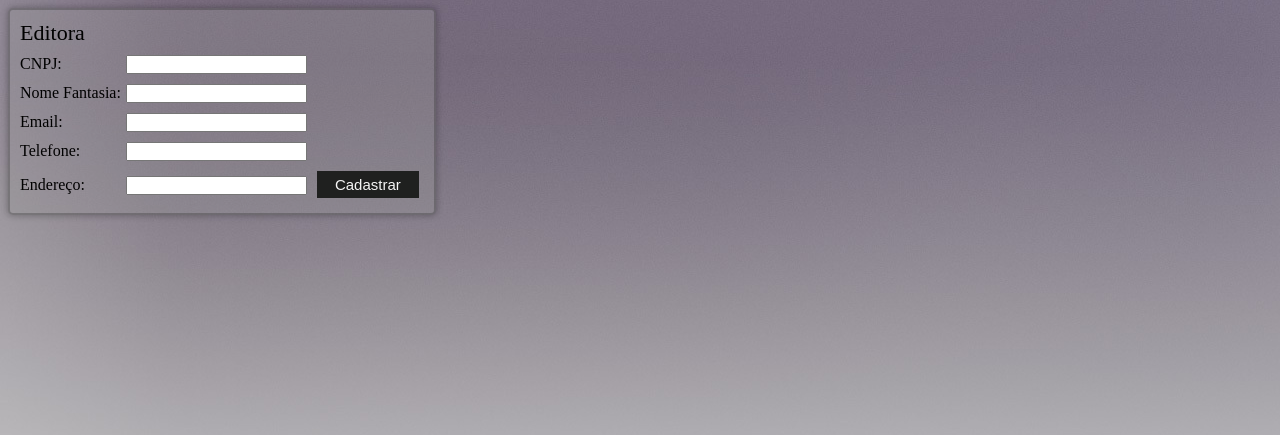
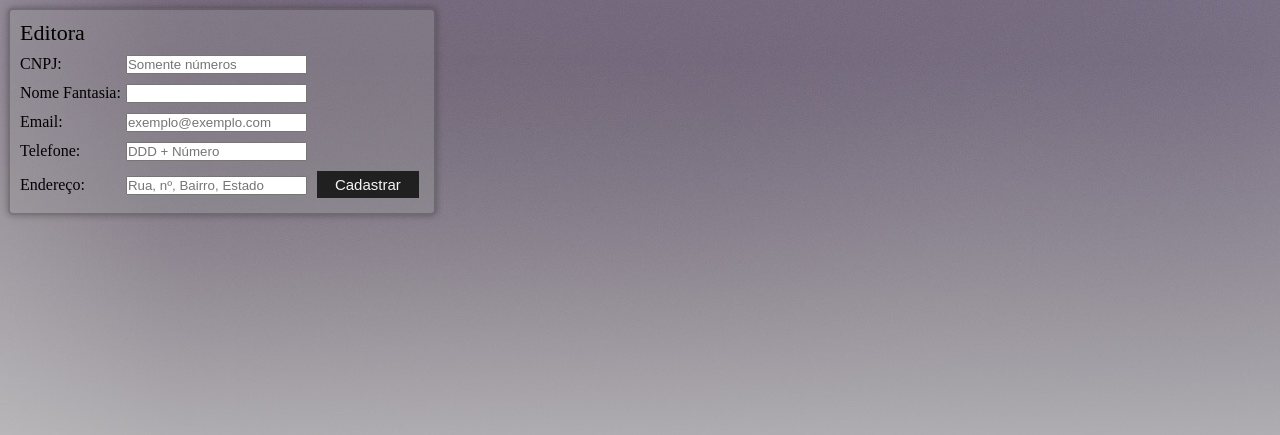
Before and after one commit to RobertoHigor/PHP-CRUD, a PHP site: page /EditoraCadastro.php in a window 1280 px wide. Shown: the part 67-502 px from the top of the page. Run offline with PHP 8.4, Linux system fonts and the light colour scheme; the visitor is signed in with stand-in values (Sample User, id 1).

Commit message:
Começo da limitação.

```diff
--- a/EditoraCadastro.php
+++ b/EditoraCadastro.php
@@ -48,7 +48,7 @@
             <fieldset>
             <legend> Editora </legend>
             <p class="linha">
-                <label for="CNPJ">CNPJ: </label><input type="text" id="CNPJ" name="CNPJ"
+                <label for="CNPJ">CNPJ: </label><input placeholder="Somente números" type="number" max="99999999999999" id="CNPJ" name="CNPJ"
                 <?php
                 if ($_POST && $_SESSION['editora']['opc'] == "alt"){
                     echo "readonly=\"readonly\"";
@@ -58,16 +58,16 @@
                     ></input>
             </p>
             <p class="linha">
-                <label for="nomeFantasia">Nome Fantasia: </label><input type="text" id ="nomeFantasia" name="nomeFantasia" value="<?php  if ($_POST && $_SESSION['editora']['opc'] == "alt"){echo $e->getNomeFantasia();} ?>"></input>
+                <label for="nomeFantasia">Nome Fantasia: </label><input type="text" id ="nomeFantasia" maxlength="50" name="nomeFantasia" value="<?php  if ($_POST && $_SESSION['editora']['opc'] == "alt"){echo $e->getNomeFantasia();} ?>"></input>
             </p>
             <p class="linha">
-                <label for="email">Email: </label><input type="text" id ="email" name="email" value="<?php  if ($_POST && $_SESSION['editora']['opc'] == "alt"){echo $e->getEmail();} ?>"></input>
+                <label for="email">Email: </label><input type="text" id ="email" name="email" maxlength="70"placeholder="exemplo@exemplo.com" value="<?php  if ($_POST && $_SESSION['editora']['opc'] == "alt"){echo $e->getEmail();} ?>"></input>
             </p>
             <p class="linha">
-                <label for="telefone">Telefone: </label><input type="text" id ="telefone" name="telefone" value="<?php  if ($_POST && $_SESSION['editora']['opc'] == "alt"){echo $e->getTelefone();} ?>"></input>
+                <label for="telefone">Telefone: </label><input type="number" max="99999999999" id ="telefone" name="telefone" placeholder="DDD + Número" value="<?php  if ($_POST && $_SESSION['editora']['opc'] == "alt"){echo $e->getTelefone();} ?>"></input>
                             </p>
             <p class="linha">
-                <label for="endereco">Endereço: </label><input type="text" id ="endereco" name="endereco" value="<?php  if ($_POST && $_SESSION['editora']['opc'] == "alt"){echo $e->getEndereco();} ?>"></input>
+                <label for="endereco">Endereço: </label><input type="text" id ="endereco" name="endereco" maxlength="150" placeholder="Rua, nº, Bairro, Estado" value="<?php  if ($_POST && $_SESSION['editora']['opc'] == "alt"){echo $e->getEndereco();} ?>"></input>
 
                 <!-- Mostrar o botão de alterar caso esteja vindo pela página de alteração. Caso contrário, mostrar o de cadastro -->
                 <?php if($_POST && $_SESSION['editora']['opc'] == "alt"){
--- a/index.php
+++ b/index.php
@@ -28,10 +28,10 @@
                         <fieldset>
                                 <legend> Login </legend>
                                 <p class="linha">
-                                         <label for="email">Email:</label><input type="text" id="email" name="email"/>
+                                         <label for="email">Email:</label><input type="email" maxlength="70" id="email" name="email"/>
                                 </p>
                                  <p class="linha">
-                                         <label for="senha">Senha:</label><input type="password" name ="senha"/>
+                                         <label for="senha">Senha:</label><input type="password" maxlength="12" name ="senha"/>
                                 </p>
                                 <input type="submit" name="opc" value="Logar" />
                                 <input type="submit" name"opc" value="Cadastrar"/>
--- a/src/Banco.php
+++ b/src/Banco.php
@@ -14,7 +14,7 @@ class Banco {
     private function conectar(){
         $ip = 'localhost';
         $usuario = 'root';
-        $senha = 'robeale12345';
+        $senha = '26793653';
         $banco = 'Livraria';
 
         $this->mysqli = new mysqli($ip, $usuario, $senha, $banco);
```
